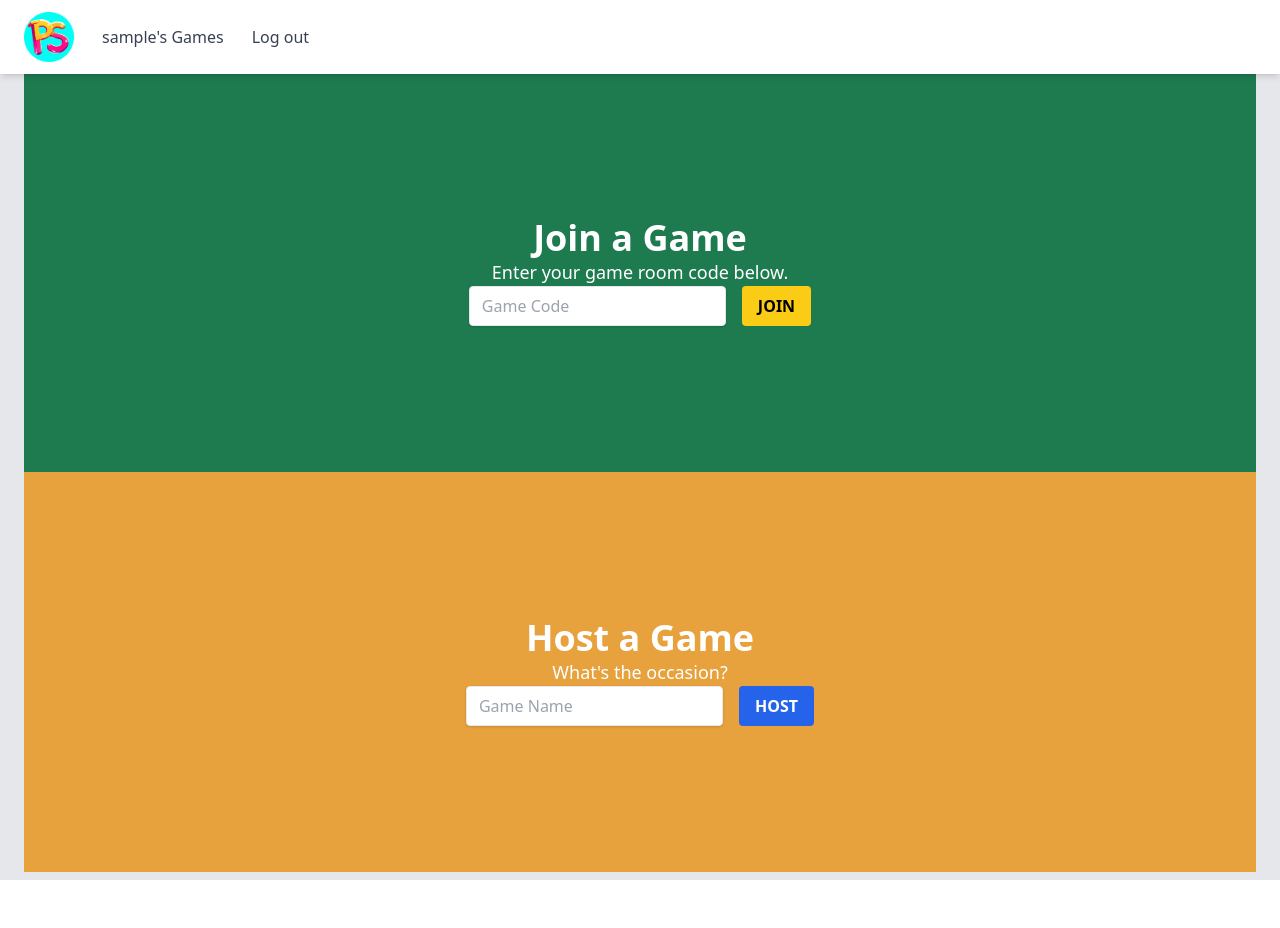
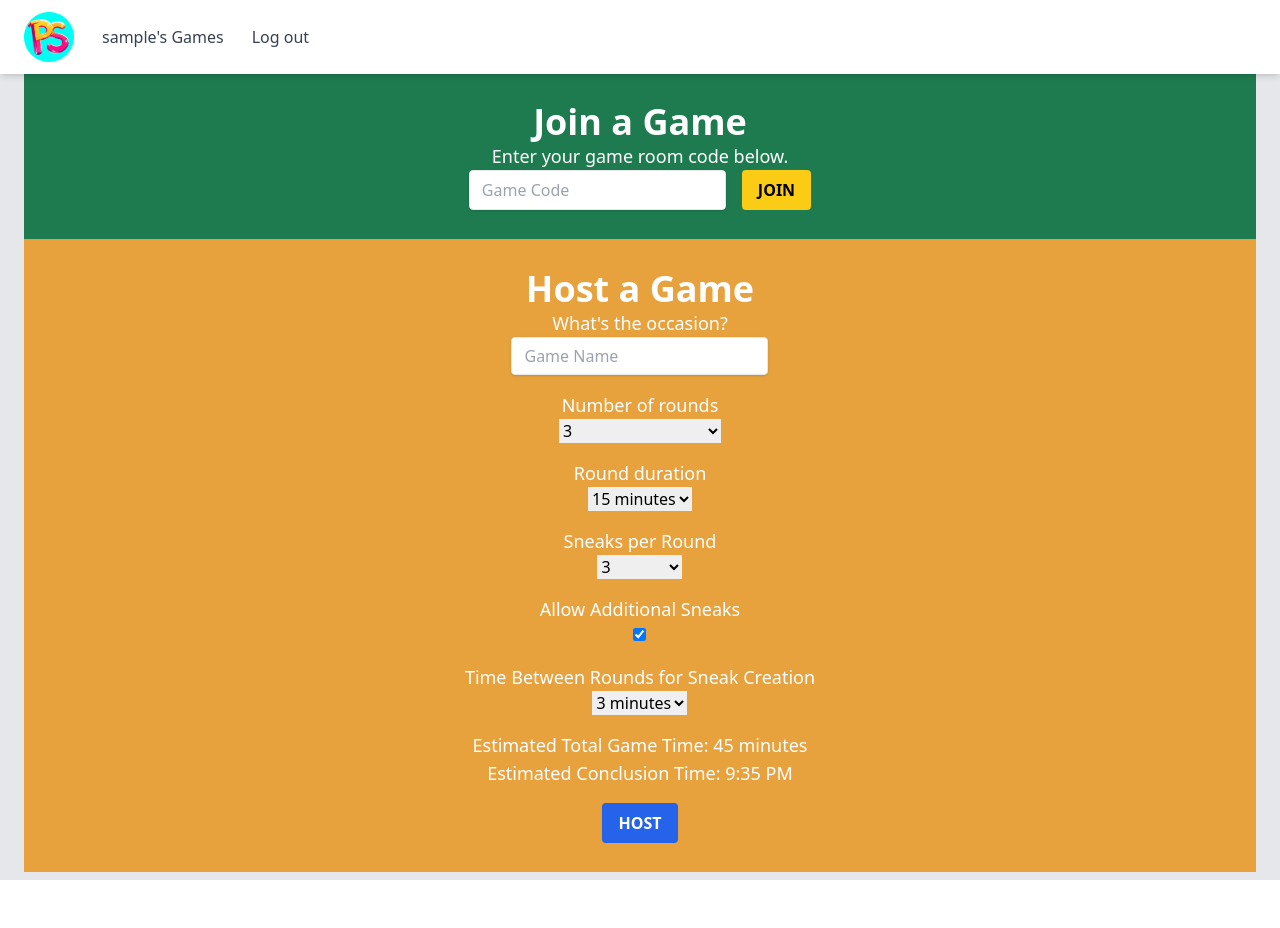
Before and after one commit to peasnrice/pamplesneak2k24, a Django app: page /gameroom/start/ in a window 1280 px wide. Run offline with Django 4.2, Linux system fonts and the light colour scheme; the visitor is signed in with stand-in values (Sample User, id 1); some libraries are stand-ins or nearby versions.

Commit message:
Added Rounds model and modified the create form to account for new game settings. Game logic not implemented yet

```diff
--- a/gameroom/forms.py
+++ b/gameroom/forms.py
@@ -1,6 +1,6 @@
 # forms.py
 from django import forms
-from gameroom.models import Game
+from gameroom.models import Game, Round
 
 
 class JoinGameForm(forms.Form):
@@ -21,18 +21,92 @@ class JoinGameForm(forms.Form):
 
 
 class CreateGameForm(forms.ModelForm):
+    NUMBER_OF_ROUNDS_CHOICES = [(i, str(i)) for i in range(1, 7)] + [
+        ("open", "Open Ended Game")
+    ]
+    ROUND_DURATION_CHOICES = [
+        (5, "5 minutes"),
+        (10, "10 minutes"),
+        (15, "15 minutes"),
+        (30, "30 minutes"),
+        (45, "45 minutes"),
+        (60, "60 minutes"),
+    ]
+
+    SNEAK_CREATION_DURATION_CHOICES = [
+        (5, "5 minutes"),
+        (4, "4 minutes"),
+        (3, "3 minutes"),
+        (2, "2 minutes"),
+        (1, "1 minute"),
+    ]
+
+    SNEAK_COUNT_CHOICES = [(i, str(i)) for i in range(1, 6)] + [
+        ("unlimited", "no limits")
+    ]
+
+    number_of_rounds = forms.ChoiceField(choices=NUMBER_OF_ROUNDS_CHOICES, initial=3)
+    round_duration = forms.ChoiceField(
+        choices=ROUND_DURATION_CHOICES, required=False, initial=15
+    )
+    time_between_rounds = forms.ChoiceField(
+        choices=SNEAK_CREATION_DURATION_CHOICES, required=False, initial=3
+    )
+    sneaks_per_round = forms.ChoiceField(choices=SNEAK_COUNT_CHOICES, initial="3")
+    allow_additional_sneaks = forms.BooleanField(required=False, initial=True)
+
     class Meta:
         model = Game
-        fields = ["game_name"]
+        fields = [
+            "game_name",
+            "number_of_rounds",
+            "round_duration",
+            "sneaks_per_round",
+            "allow_additional_sneaks",
+            "time_between_rounds",
+        ]
         widgets = {
             "game_name": forms.TextInput(
                 attrs={
                     "class": "shadow appearance-none border rounded w-full py-2 px-3 text-gray-700 leading-tight focus:outline-none focus:shadow-outline",
                     "placeholder": "Game Name",
-                    "maxlength": "6",
+                    "maxlength": "32",
+                }
+            ),
+            "number_of_rounds": forms.Select(
+                attrs={
+                    "class": "shadow appearance-none border rounded w-full py-2 px-3 text-gray-700 leading-tight focus:outline-none focus:shadow-outline",
+                }
+            ),
+            "round_duration": forms.Select(
+                attrs={
+                    "class": "shadow appearance-none border rounded w-full py-2 px-3 text-gray-700 leading-tight focus:outline-none focus:shadow-outline",
+                }
+            ),
+            "sneaks_per_round": forms.Select(
+                attrs={
+                    "class": "shadow appearance-none border rounded w-full py-2 px-3 text-gray-700 leading-tight focus:outline-none focus:shadow-outline",
+                }
+            ),
+            "time_between_rounds": forms.Select(
+                attrs={
+                    "class": "shadow appearance-none border rounded w-full py-2 px-3 text-gray-700 leading-tight focus:outline-none focus:shadow-outline",
+                }
+            ),
+            "allow_additional_sneaks": forms.Select(
+                attrs={
+                    "class": "shadow appearance-none border rounded w-full py-2 px-3 text-gray-700 leading-tight focus:outline-none focus:shadow-outline",
                 }
             ),
         }
+
+
+class RoundForm(forms.ModelForm):
+    duration = forms.TimeField(widget=forms.TimeInput(attrs={"type": "time"}))
+
+    class Meta:
+        model = Round
+        fields = ["duration"]
 
 
 class MessageSender(forms.Form):
@@ -41,7 +115,7 @@ class MessageSender(forms.Form):
         widget=forms.Textarea(  # Changed from TextInput to Textarea
             attrs={
                 "class": "form-input block w-full border border-gray-300 rounded-md shadow-sm focus:border-indigo-300 focus:ring focus:ring-indigo-200 focus:ring-opacity-50",
-                "rows": 3,  # You can specify the number of rows
+                "rows": 3,  # specify the number of rows
             }
         ),
         label="Word / Phrase",
--- /dev/null
+++ b/gameroom/static/js/create_game.js
@@ -0,0 +1,3 @@
+$(document).ready(function () {
+
+})
--- a/gameroom/templates/gameroom/ingame.html
+++ b/gameroom/templates/gameroom/ingame.html
@@ -71,4 +71,8 @@
   </div>
 {% endif %}
 
+{% block scripts %}
+<script src="{% static 'js/game_logic.js' %}"></script>
 {% endblock %}
+
+{% endblock %}
--- a/gameroom/templates/gameroom/ingamestats.html
+++ b/gameroom/templates/gameroom/ingamestats.html
@@ -7,9 +7,8 @@
   var gameId = "{{ game.id }}";
   var playerId = "{{ player.id }}";
 </script>
+<script src="{% static 'js/game_logic.js' %}"></script>
 {% endblock %}
-
-
 
 {% block jumbotron %}
   <!-- Flex container with responsive direction -->
--- a/gameroom/views.py
+++ b/gameroom/views.py
@@ -1,9 +1,11 @@
+from datetime import timedelta
 from django.shortcuts import render, get_object_or_404, redirect
 from django.views.decorators.cache import never_cache
 from django.contrib.auth.decorators import login_required
-from gameroom.models import Game, Player, Word, Vote, ExampleWord
+from gameroom.models import Game, Round, Player, Word, Vote, ExampleWord
 from users.models import CustomUser, UserProfile
-from gameroom.forms import MessageSender, CreateGameForm, JoinGameForm
+from gameroom.forms import MessageSender, CreateGameForm, RoundForm, JoinGameForm
+from django.forms import formset_factory
 from django.template.loader import render_to_string
 from django.http import JsonResponse
 from django.contrib import messages
@@ -56,12 +58,22 @@ class GameInfo:
 
 @login_required
 def creategame(request):
+    RoundFormSet = formset_factory(RoundForm, extra=0)
+
     if request.method == "POST":
         form = CreateGameForm(request.POST)
-        if form.is_valid():
+        round_formset = RoundFormSet(request.POST)
+
+        if form.is_valid() and round_formset.is_valid():
             save_game = form.save(commit=False)
             save_game.active = True
             save_game.save()
+
+            # Saving each round
+            for round_form in round_formset:
+                round_instance = round_form.save(commit=False)
+                round_instance.game = save_game
+                round_instance.save()
 
             # Auto-join the game creator as a player
             user = request.user
@@ -69,22 +81,23 @@ def creategame(request):
                 game=save_game, user=user, defaults={"name": user.username}
             )
 
-            # Assign the game to the user's profile (if you have such a mechanism)
+            # Assign the game to the user's profile
             user_profile, _ = UserProfile.objects.get_or_create(user=user)
             user_profile.current_game = save_game
             user_profile.current_player = player
             user_profile.save()
 
-            # Optionally, perform any other logic you need for a new player joining
-
-            # Redirect to the game view (update with your actual view's name and parameters)
+            # Redirect to the game view
             return redirect(
                 "gameroom:joingame", game_id=save_game.id, slug=save_game.slug
             )
     else:
         form = CreateGameForm()
+        round_formset = RoundFormSet()
 
-    return render(request, "gameroom/create.html", {"form": form})
+    return render(
+        request, "gameroom/create.html", {"form": form, "round_formset": round_formset}
+    )
 
 
 @login_required
@@ -475,28 +488,56 @@ def generate_qr_code(url):
 
 @login_required
 def joingame2(request):
-    create_game_form = CreateGameForm()
-    join_game_form = JoinGameForm(request.POST or None)
-
-    storage = messages.get_messages(request)
-    for message in storage:
-        if "logged in" in message.message:
-            storage.used = True
+    create_game_form = (
+        CreateGameForm(request.POST or None)
+        if request.method == "POST" and "create_game" in request.POST
+        else CreateGameForm()
+    )
+    join_game_form = (
+        JoinGameForm(request.POST or None)
+        if request.method == "POST" and "join_game" in request.POST
+        else JoinGameForm()
+    )
 
     if request.method == "POST":
-        if join_game_form.is_valid():
+        # Handling game creation
+        if "create_game" in request.POST and create_game_form.is_valid():
+            new_game = create_game_form.save()
+
+            # Convert values to timedelta objects
+            round_duration = timedelta(
+                minutes=int(create_game_form.cleaned_data["round_duration"])
+            )
+            time_between_rounds = timedelta(
+                minutes=int(create_game_form.cleaned_data["time_between_rounds"])
+            )
+
+            for i in range(1, new_game.number_of_rounds + 1):
+                Round.objects.create(
+                    game=new_game,
+                    round_number=i,
+                    duration=round_duration,
+                    sneaks_per_round=create_game_form.cleaned_data["sneaks_per_round"],
+                    allow_additional_sneaks=create_game_form.cleaned_data[
+                        "allow_additional_sneaks"
+                    ],
+                    time_between_rounds=time_between_rounds,
+                )
+            # Redirect to the game room or another appropriate page after creating the game
+            return redirect(
+                "gameroom:joingame", game_id=new_game.id, slug=new_game.slug
+            )
+
+        # Handling joining a game
+        if "join_game" in request.POST and join_game_form.is_valid():
             game_room_code = join_game_form.cleaned_data["game_room_code"]
             try:
                 game = Game.objects.get(game_room_code=game_room_code)
                 return redirect("gameroom:joingame", game_id=game.id, slug=game.slug)
             except Game.DoesNotExist:
                 messages.error(request, "Game with this code does not exist.")
-        else:
-            # Redirect to homepage if form is invalid
-            return redirect(
-                "homepage_url_name"
-            )  # Replace 'homepage_url_name' with the URL name of your homepage
 
+    # Handling non-POST requests or invalid form submissions
     return render(
         request,
         "start.html",
--- /dev/null
+++ b/pamplesneak/static/js/create_form.js
@@ -0,0 +1,96 @@
+$(document).ready(function () {
+    const roundsSelect = $('#id_number_of_rounds');
+    const durationSelect = $('#id_round_duration');
+    const durationDescription = $('#round-duration-description');
+    const gameTimeCalculator = $('#game-time-calculator');
+    const additionalSneaksSection = $('#id_allow_additional_sneaks').parent();
+    const timeBetweenRoundsSection = $('#id_time_between_rounds').parent();
+
+    function format12HourClock(date) {
+        let hours = date.getHours();
+        let minutes = date.getMinutes();
+        const ampm = hours >= 12 ? 'PM' : 'AM';
+        hours = hours % 12;
+        hours = hours ? hours : 12; // the hour '0' should be '12'
+        minutes = minutes < 10 ? '0' + minutes : minutes;
+        return hours + ':' + minutes + ' ' + ampm;
+    }
+
+    function updateEndTime(totalMinutes) {
+        const now = new Date();
+        // Round up to the nearest 5 minutes
+        const roundedMinutes = Math.ceil((now.getMinutes() + totalMinutes) / 5) * 5;
+        now.setMinutes(roundedMinutes);
+
+        // Adjust hours if minutes have overflowed 60
+        if (roundedMinutes >= 60) {
+            const extraHours = Math.floor(roundedMinutes / 60);
+            now.setHours(now.getHours() + extraHours);
+            now.setMinutes(roundedMinutes % 60);
+        }
+
+        $('#game-end-time').text(format12HourClock(now));
+    }
+
+    function formatTime(totalMinutes) {
+        if (totalMinutes >= 60) {
+            const hours = Math.floor(totalMinutes / 60);
+            const minutes = totalMinutes % 60;
+            let timeString = `${hours} hour${hours > 1 ? 's' : ''}`;
+            if (minutes > 0) {
+                timeString += ` and ${minutes} minute${minutes > 1 ? 's' : ''}`;
+            }
+            return timeString;
+        } else if (totalMinutes > 0) {
+            return `${totalMinutes} minute${totalMinutes > 1 ? 's' : ''}`;
+        } else {
+            return '0'; // Return just '0' when totalMinutes is 0
+        }
+    }
+
+    function calculateTotalGameTime() {
+        const numberOfRounds = roundsSelect.val() !== 'open' ? parseInt(roundsSelect.val()) : 0;
+        const roundDuration = durationSelect.val() ? parseInt(durationSelect.val()) : 0;
+        const totalMinutes = numberOfRounds * roundDuration;
+        $('#total-game-time').text(formatTime(totalMinutes));
+        updateEndTime(totalMinutes); // Update end time
+    }
+
+    function toggleDurationVisibility() {
+        if (roundsSelect.val() === 'open') {
+            durationSelect.hide();
+            durationDescription.text("There is no round duration, the game will end when the host ends the game.");
+            gameTimeCalculator.hide();
+        } else {
+            durationSelect.show();
+            durationDescription.text("Round duration");
+            gameTimeCalculator.show();
+            calculateTotalGameTime();
+        }
+    }
+
+    function toggleAdditionalFieldsVisibility() {
+        if (roundsSelect.val() === 'open') {
+            durationSelect.hide();
+            durationDescription.text("There is no round duration, the game will end when the host ends the game.");
+            gameTimeCalculator.hide();
+            additionalSneaksSection.hide();
+            timeBetweenRoundsSection.hide();
+        } else {
+            durationSelect.show();
+            durationDescription.text("Round duration");
+            gameTimeCalculator.show();
+            additionalSneaksSection.show();
+            timeBetweenRoundsSection.show();
+            calculateTotalGameTime(); // Recalculate total time when not open-ended
+        }
+    }
+
+    roundsSelect.change(function () {
+        toggleAdditionalFieldsVisibility();
+        calculateTotalGameTime();
+    });
+    durationSelect.change(calculateTotalGameTime);
+    toggleAdditionalFieldsVisibility(); // Call on initial load
+    calculateTotalGameTime(); // Calculate initial total game time
+});
--- a/templates/default_base.html
+++ b/templates/default_base.html
@@ -98,8 +98,6 @@
       });
     });
   </script>
-  <script src="{% static 'js/game_logic.js' %}"></script>
-
   {% endblock %}
   </body>
 </html>
--- a/templates/start.html
+++ b/templates/start.html
@@ -1,6 +1,11 @@
 {% extends "default_base.html" %}
 
 {% load static %}
+
+{% block head %}
+<script src="https://ajax.googleapis.com/ajax/libs/jquery/3.6.0/jquery.min.js"></script>
+<script src="{% static 'js/create_form.js' %}"></script>
+{% endblock %}
 
 {% block jumbotron %}
 <div class="flex flex-col h-screen">
@@ -37,21 +42,48 @@
     <div class="text-center">
       <h1 class="text-4xl font-bold text-white">Host a Game</h1>
       <p class="text-lg text-white">What's the occasion?</p>
-      <form action="{% url 'gameroom:creategame' %}" method="POST" class="flex justify-center items-center">
+      <form action="{% url 'gameroom:joingame2' %}" method="POST" class="flex justify-center items-center">
         {% csrf_token %}
-        <!-- Manually render the form field -->
-        <div class="flex">
-          {{ create_game.game_name }}
-          <button type="submit" class="bg-blue-600 text-white font-bold py-2 px-4 rounded hover:bg-blue-700 ml-4">
+        <!-- Manually render form fields -->
+        <div class="flex flex-col items-center">
+          <div class="mb-4">
+            {{ create_game.game_name }}
+          </div>
+          <div class="mb-4">
+            <p class="text-lg text-white">Number of rounds</p>
+            {{ create_game.number_of_rounds }}
+          </div>
+          <div class="mb-4">
+            <p id="round-duration-description" class="text-lg text-white">Round duration</p>
+            {{ create_game.round_duration }}
+          </div>
+          <div class="mb-4">
+            <p id="id_sneaks_per_round" class="text-lg text-white">Sneaks per Round</p>
+            {{ create_game.sneaks_per_round }}
+          </div>
+          <div class="mb-4">
+            <p id="id_allow_additional_sneaks" class="text-lg text-white">Allow Additional Sneaks</p>
+              {{ create_game.allow_additional_sneaks }}
+          </div>
+          <div class="mb-4">
+            <p id="id_time_between_rounds" class="text-lg text-white">Time Between Rounds for Sneak Creation</p>
+            {{ create_game.time_between_rounds }}
+          </div>
+          <!-- Game Time Calculator Display -->
+          <div class="mb-4">
+            <p id="game-time-calculator" class="text-lg text-white">
+                Estimated Total Game Time: <span id="total-game-time">0</span>
+                <br>
+                Estimated Conclusion Time: <span id="game-end-time"></span>
+            </p>
+          </div>
+          <button type="submit" name="create_game" class="bg-blue-600 text-white font-bold py-2 px-4 rounded hover:bg-blue-700">
             HOST
           </button>
         </div>
       </form>
     </div>
   </div>
-
-
-
 </div>
 {% endblock %}
 
```
Also changed, not shown: gameroom/admin.py (+7 -1 lines), gameroom/models.py (+21 -2 lines), gameroom/templates/gameroom/create.html (+13 -0 lines), gameroom/migrations/0015_game_number_of_rounds_round.py (added), gameroom/migrations/0016_round_allow_additional_sneaks_round_sneaks_per_round_and_more.py (added), gameroom/migrations/0017_game_current_round_alter_round_sneaks_per_round_and_more.py (added), 1 other file.
